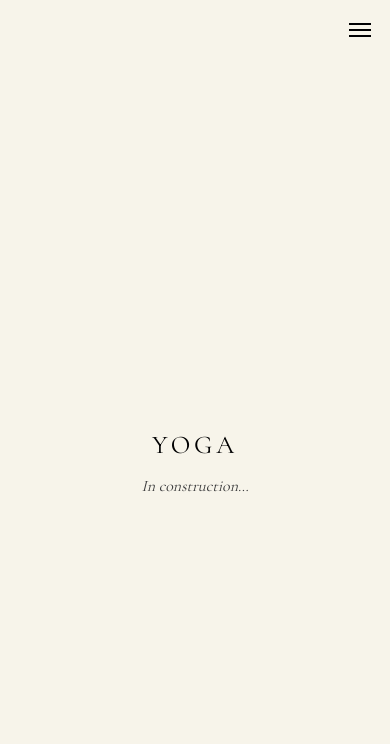
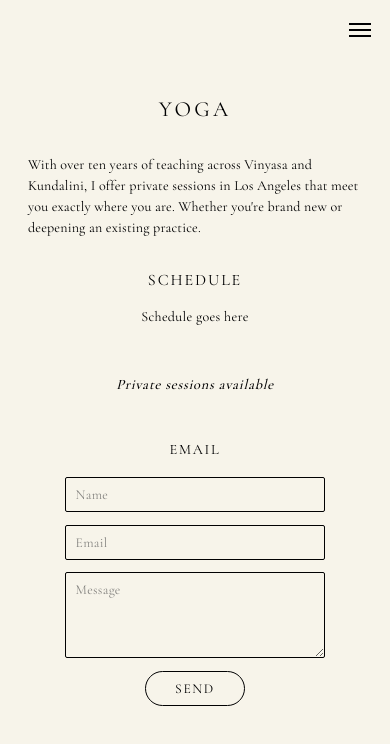
Before and after one commit to lgneubauer/lydiagrace, a Next.js app: page /yoga in a window 390 px wide. Shown: the top 744 px of the page. Built offline with nearby package versions, Linux system fonts and the light colour scheme.

Commit message:
work on astro and yoga pages

```diff
--- a/app/components/Navbar.css
+++ b/app/components/Navbar.css
@@ -195,6 +195,13 @@
   z-index: 1;
 }
 
+@media (min-width: 768px) {
+  .dropdown__close {
+    top: 0.5rem;
+    right: 1rem;
+  }
+}
+
 @media (max-width: 767px) {
   .dropdown__close {
     top: 0.5rem;
@@ -205,7 +212,7 @@
 @media (min-width: 1025px) {
   .dropdown__close {
     top: 1rem;
-    right: 1.2rem;
+    right: 0.6rem;
   }
 }
 
--- a/app/subpage.css
+++ b/app/subpage.css
@@ -99,7 +99,7 @@
 
 @media (min-width: 768px) and (max-width: 1024px) {
   .subpage__content {
-    padding: 9rem 3rem 4rem;
+    padding: 5rem 3rem 4rem;
     max-width: 680px;
   }
 }
@@ -211,16 +211,106 @@
 .food__contact {
   width: 100%;
   padding-top: 1rem;
-  text-align: center;
 }
 
-.food__contact-placeholder {
+.food__contact-label {
   font-family: var(--font-serif);
   font-size: clamp(1rem, 2.5vw, 1.15rem);
   font-weight: 400;
-  font-style: italic;
+  letter-spacing: 0.12em;
+  text-transform: uppercase;
+  color: var(--color-text-primary);
+  text-align: center;
+  margin-bottom: 1.2rem;
+}
+
+.food__form {
+  display: flex;
+  flex-direction: column;
+  gap: 1.2rem;
+  width: 100%;
+  max-width: 360px;
+  margin: 0 auto;
+}
+
+@media (max-width: 767px) {
+  .food__form {
+    max-width: 260px;
+    gap: 0.8rem;
+  }
+
+  .food__input {
+    padding: 0.5rem 0.6rem;
+    font-size: 0.85rem;
+  }
+
+  .food__textarea {
+    min-height: 70px;
+  }
+
+  .food__submit {
+    font-size: 0.85rem;
+    padding: 0.5rem 1.8rem;
+  }
+
+  .food__contact-label {
+    font-size: 0.9rem;
+  }
+}
+
+.food__field {
+  display: flex;
+  flex-direction: column;
+}
+
+.food__input {
+  font-family: var(--font-serif);
+  font-size: clamp(0.88rem, 2vw, 1rem);
+  color: var(--color-text-primary);
+  background-color: transparent;
+  border: 1.5px solid var(--color-text-primary);
+  border-radius: 2px;
+  padding: 0.65rem 0.75rem;
+  width: 100%;
+  outline: none;
+  transition: border-color var(--transition-smooth);
+}
+
+.food__input::placeholder {
+  font-family: var(--font-serif);
   color: var(--color-text-secondary);
-  letter-spacing: 0.08em;
+  opacity: 0.6;
+  letter-spacing: 0.02em;
+}
+
+.food__input:focus {
+  border-color: #cf2a2a;
+}
+
+.food__textarea {
+  resize: vertical;
+  min-height: 100px;
+}
+
+.food__submit {
+  font-family: var(--font-serif);
+  font-size: clamp(0.95rem, 2vw, 1.05rem);
+  font-weight: 400;
+  letter-spacing: 0.12em;
+  text-transform: uppercase;
+  color: var(--color-text-primary);
+  background: transparent;
+  border: 1.5px solid var(--color-text-primary);
+  border-radius: 50px;
+  padding: 0.6rem 2.5rem;
+  cursor: pointer;
+  align-self: center;
+  transition: all var(--transition-smooth);
+}
+
+.food__submit:hover {
+  background-color: var(--color-text-primary);
+  color: var(--color-bg);
 }
 
 /* ---- Food: Tablet ---- */
@@ -605,6 +695,24 @@
   color: var(--color-bg);
 }
 
+.astro__cta-price {
+  font-family: var(--font-serif);
+  font-size: clamp(1.2rem, 3vw, 1.5rem);
+  font-weight: 600;
+  color: #cf2a2a;
+  letter-spacing: 0.08em;
+  margin-top: 1.5rem;
+}
+
+.astro__cta-details {
+  font-family: var(--font-serif);
+  font-size: clamp(0.82rem, 1.8vw, 0.95rem);
+  font-weight: 400;
+  color: var(--color-text-secondary);
+  letter-spacing: 0.02em;
+  margin-top: 0.4rem;
+}
+
 /* ---- Astro: Tablet ---- */
 
 @media (min-width: 768px) {
@@ -647,3 +755,170 @@
     margin-bottom: 3rem;
   }
 }
+
+/* =============================================
+   YOGA PAGE
+   ============================================= */
+
+/* ---- Schedule ---- */
+
+.yoga__schedule {
+  width: 100%;
+  margin-top: 2rem;
+  margin-bottom: 1.5rem;
+  text-align: center;
+}
+
+.yoga__schedule-heading {
+  font-family: var(--font-serif);
+  font-size: clamp(1rem, 2.5vw, 1.15rem);
+  font-weight: 400;
+  letter-spacing: 0.12em;
+  text-transform: uppercase;
+  color: var(--color-text-primary);
+  margin-bottom: 1rem;
+}
+
+.yoga__schedule-list {
+  display: flex;
+  flex-direction: column;
+  gap: 0.4rem;
+  list-style: none;
+  padding: 0;
+  margin: 0;
+}
+
+.yoga__schedule-item {
+  font-family: var(--font-serif);
+  font-size: clamp(0.88rem, 2vw, 1.05rem);
+  font-weight: 400;
+  line-height: 1.5;
+  color: var(--color-text-primary);
+  letter-spacing: 0.02em;
+}
+
+/* ---- Availability ---- */
+
+.yoga__availability {
+  font-family: var(--font-serif);
+  font-size: clamp(0.9rem, 2vw, 1.05rem);
+  font-weight: 500;
+  font-style: italic;
+  color: var(--color-text-primary);
+  letter-spacing: 0.05em;
+  text-align: center;
+  margin-top: 2rem;
+  margin-bottom: 2.5rem;
+}
+
+.yoga__contact {
+  width: 100%;
+  padding-top: 1rem;
+}
+
+.yoga__contact-label {
+  font-family: var(--font-serif);
+  font-size: clamp(1rem, 2.5vw, 1.15rem);
+  font-weight: 400;
+  letter-spacing: 0.12em;
+  text-transform: uppercase;
+  color: var(--color-text-primary);
+  text-align: center;
+  margin-bottom: 1.2rem;
+}
+
+.yoga__form {
+  display: flex;
+  flex-direction: column;
+  gap: 1.2rem;
+  width: 100%;
+  max-width: 360px;
+  margin: 0 auto;
+}
+
+.yoga__field {
+  display: flex;
+  flex-direction: column;
+}
+
+.yoga__input {
+  font-family: var(--font-serif);
+  font-size: clamp(0.88rem, 2vw, 1rem);
+  color: var(--color-text-primary);
+  background-color: transparent;
+  border: 1.5px solid var(--color-text-primary);
+  border-radius: 2px;
+  padding: 0.65rem 0.75rem;
+  width: 100%;
+  outline: none;
+  transition: border-color var(--transition-smooth);
+}
+
+.yoga__input::placeholder {
+  font-family: var(--font-serif);
+  color: var(--color-text-secondary);
+  opacity: 0.6;
+  letter-spacing: 0.02em;
+}
+
+.yoga__input:focus {
+  border-color: #cf2a2a;
+}
+
+.yoga__textarea {
+  resize: vertical;
+  min-height: 100px;
+}
+
+.yoga__submit {
+  font-family: var(--font-serif);
+  font-size: clamp(0.95rem, 2vw, 1.05rem);
+  font-weight: 400;
+  letter-spacing: 0.12em;
+  text-transform: uppercase;
+  color: var(--color-text-primary);
+  background: transparent;
+  border: 1.5px solid var(--color-text-primary);
+  border-radius: 50px;
+  padding: 0.6rem 2.5rem;
+  cursor: pointer;
+  align-self: center;
+  transition: all var(--transition-smooth);
+}
+
+.yoga__submit:hover {
+  background-color: var(--color-text-primary);
+  color: var(--color-bg);
+}
+
+/* ---- Yoga: Mobile ---- */
+
+@media (max-width: 767px) {
+  .yoga__form {
+    max-width: 260px;
+    gap: 0.8rem;
+  }
+
+  .yoga__input {
+    padding: 0.5rem 0.6rem;
+    font-size: 0.85rem;
+  }
+
+  .yoga__textarea {
+    min-height: 70px;
+  }
+
+  .yoga__submit {
+    font-size: 0.85rem;
+    padding: 0.5rem 1.8rem;
+  }
+
+  .yoga__contact-label {
+    font-size: 0.9rem;
+  }
+
+  .yoga__availability {
+    margin-top: 1.5rem;
+    margin-bottom: 2rem;
+  }
+}
--- a/app/yoga/page.js
+++ b/app/yoga/page.js
@@ -1,11 +1,75 @@
-export const metadata = { title: 'Yoga — Lydia Grace' };
+import "../subpage.css";
+
+export const metadata = { title: "Yoga — Lydia Grace" };
 
 export default function YogaPage() {
   return (
     <div className="subpage">
-      <div className="construction">
-        <h1 className="construction__title">Yoga</h1>
-        <p className="construction__text">In construction…</p>
+      <div className="subpage__content">
+        <h1 className="subpage__title">Yoga</h1>
+
+        <div className="subpage__body">
+          <p>
+            With over ten years of teaching across Vinyasa and Kundalini, I
+            offer private sessions in Los Angeles that meet you exactly where
+            you are. Whether you're brand new or deepening an existing practice.
+          </p>
+        </div>
+
+        {/* ---- Schedule ---- */}
+        <div className="yoga__schedule">
+          <h2 className="yoga__schedule-heading">Schedule</h2>
+          <ul className="yoga__schedule-list">
+            <li className="yoga__schedule-item">Schedule goes here</li>
+          </ul>
+        </div>
+
+        <p className="yoga__availability">Private sessions available</p>
+
+        <div className="yoga__contact">
+          <p className="yoga__contact-label">Email</p>
+
+          {/* Replace YOUR_FORM_ID with your Formspree form ID */}
+          <form
+            className="yoga__form"
+            action="https://formspree.io/f/YOUR_FORM_ID"
+            method="POST"
+          >
+            <div className="yoga__field">
+              <input
+                className="yoga__input"
+                type="text"
+                name="name"
+                placeholder="Name"
+                required
+              />
+            </div>
+
+            <div className="yoga__field">
+              <input
+                className="yoga__input"
+                type="email"
+                name="email"
+                placeholder="Email"
+                required
+              />
+            </div>
+
+            <div className="yoga__field">
+              <textarea
+                className="yoga__input yoga__textarea"
+                name="message"
+                placeholder="Message"
+                rows="4"
+                required
+              />
+            </div>
+
+            <button className="yoga__submit" type="submit">
+              Send
+            </button>
+          </form>
+        </div>
       </div>
     </div>
   );
```
Also changed, not shown: app/astro-reading/page.js (+6 -2 lines), app/food/page.js (+48 -2 lines), public/about-img.png.
